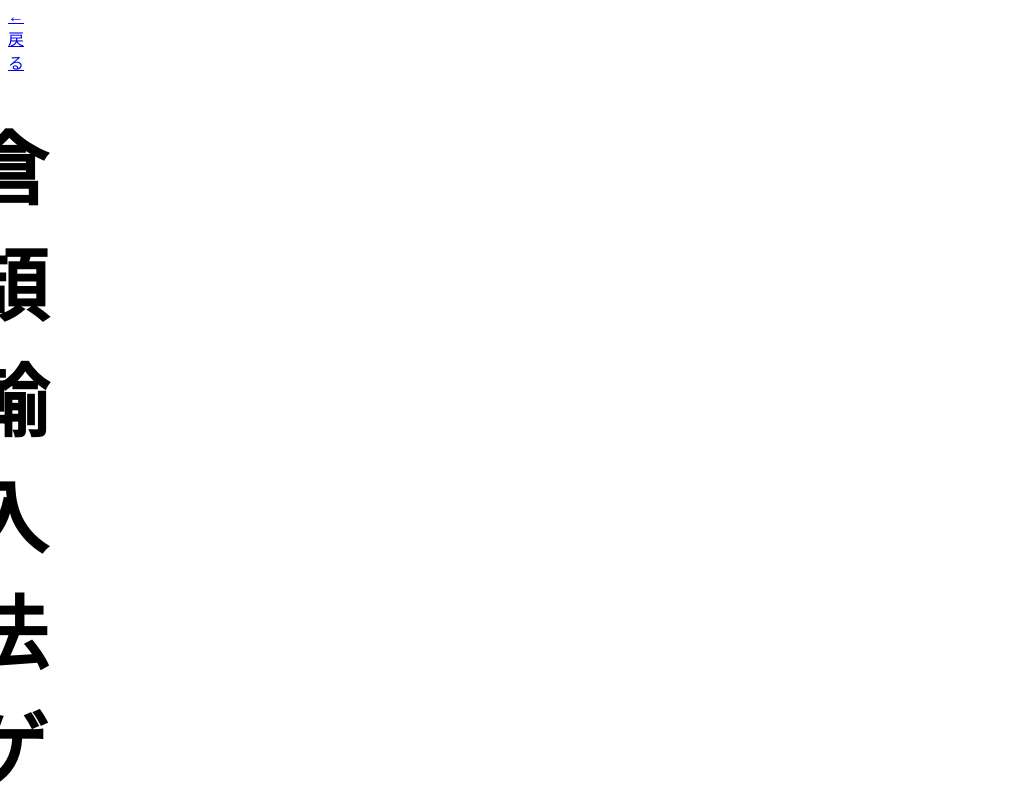
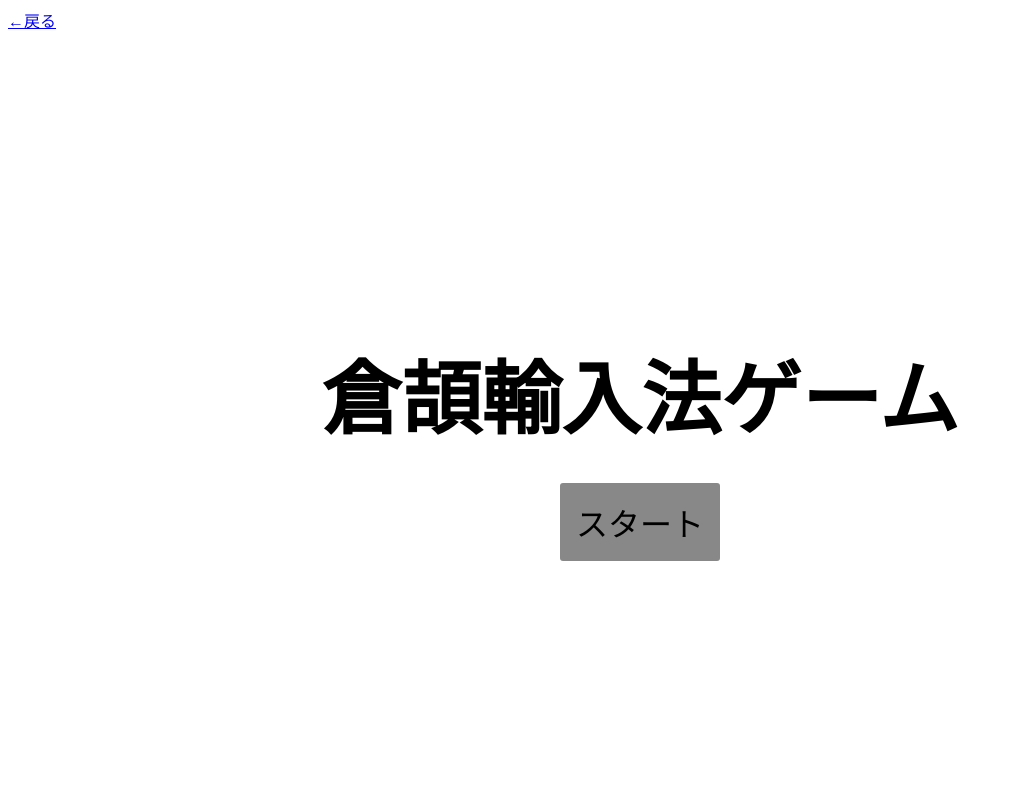
Before and after one commit to yukonaht/yukonaht-hp, a plain HTML site: page souketsu-game/souketsu.html in a window 1280 px wide. Shown: the top 800 px of the page, without its empty margins (0-1021 px from the left). Drawn offline with Linux system fonts and the light colour scheme; a web font is replaced by a local one.

Commit message:
size change

```diff
--- a/souketsu-game/style.css
+++ b/souketsu-game/style.css
@@ -18,8 +18,8 @@
 
 body {
     overflow: hidden;
-    width: 0;
-    height: 0;
+    max-width: 100svw;
+    max-height: 56svw;
 }
 
 .upperLeft {
```
